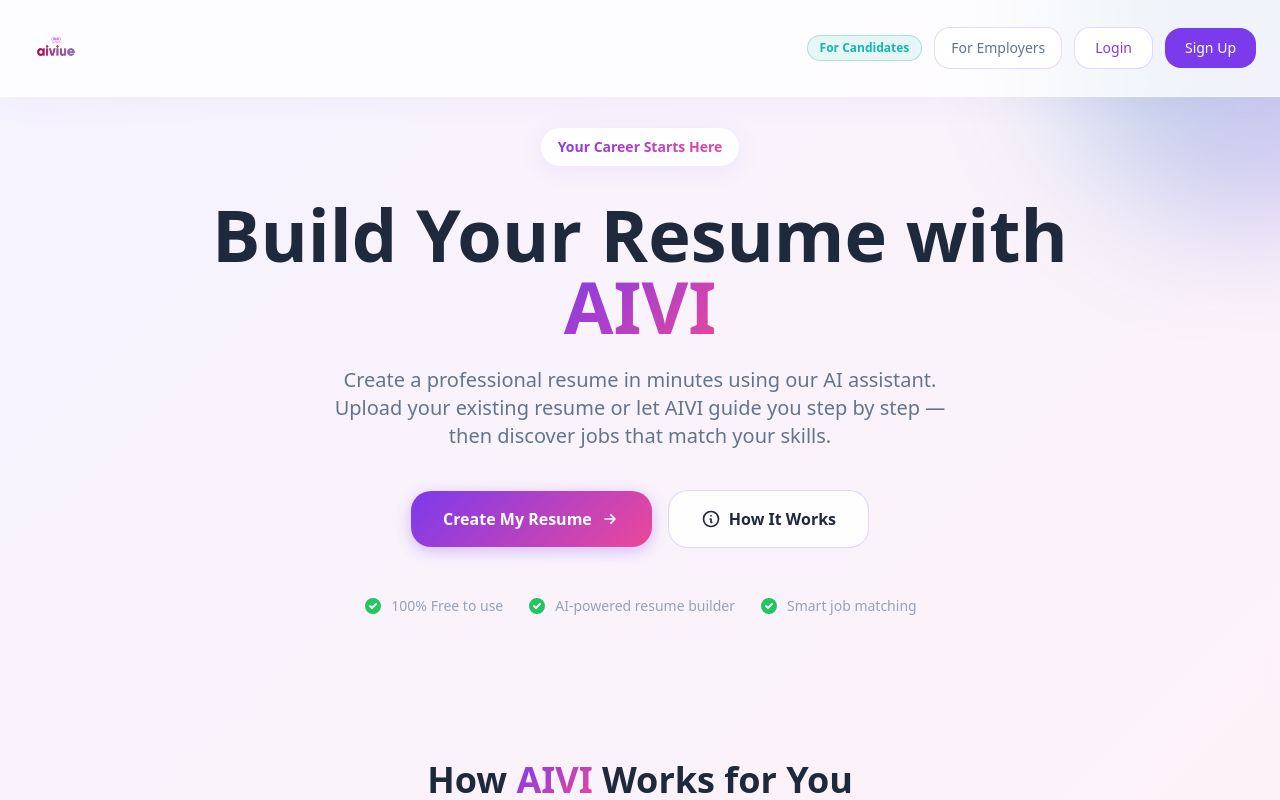
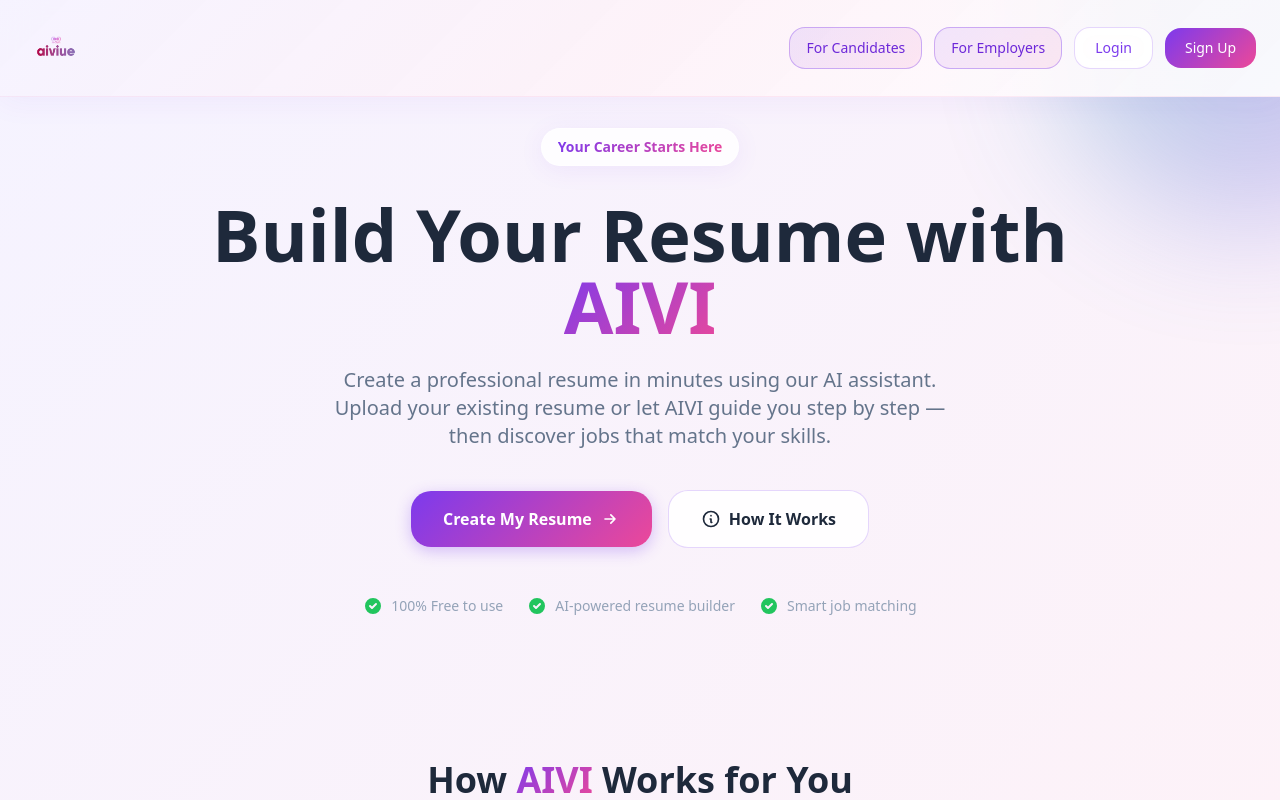
Before and after one commit to saathvik-cloud/Aiviue-platform, a Next.js app in the folder client/: page /candidate in a window 1280 px wide. Shown: the top 800 px of the page. Built offline with nearby package versions, Linux system fonts and the light colour scheme; no server answers.

Commit message:
made ui clean and robust

```diff
--- a/client/src/app/candidate/dashboard/complete-profile/page.tsx
+++ b/client/src/app/candidate/dashboard/complete-profile/page.tsx
@@ -9,8 +9,7 @@
  * updated via Profile in the header dropdown.
  */
 
-import { SelectDropdown } from '@/components';
-import type { SelectOption } from '@/components';
+import { ProfileStyleSelect } from '@/components/ui';
 import { ROUTES } from '@/constants';
 import { useJobCategories, useRolesByCategory } from '@/lib/hooks';
 import { createBasicProfile } from '@/services';
@@ -42,14 +41,16 @@ export default function CompleteProfilePage() {
     formData.preferred_job_category_id || undefined
   );
 
-  const categoryOptions: SelectOption[] = [
-    { value: '', label: 'Select a job category...' },
-    ...categories.map((c) => ({ value: c.id, label: c.name })),
-  ];
-  const roleOptions: SelectOption[] = [
-    { value: '', label: formData.preferred_job_category_id ? 'Select a role...' : 'Select category first...' },
-    ...roles.map((r) => ({ value: r.id, label: r.name })),
-  ];
+  const categoryOptions = categories.map((c) => ({
+    value: c.id,
+    label: c.name,
+    slug: c.slug,
+  }));
+  const roleOptions = roles.map((r) => ({
+    value: r.id,
+    label: r.name,
+    slug: r.slug,
+  }));
 
   // Pre-fill from sessionStorage (set by register page) or from candidate
   useEffect(() => {
@@ -209,31 +210,34 @@ export default function CompleteProfilePage() {
           </div>
 
           <div>
-            <label className="block text-sm font-medium mb-2" style={{ color: 'var(--neutral-dark)' }}>
-              Preferred Job Category <span className="text-red-500">*</span>
-            </label>
             {categoriesError && (
               <p className="text-sm mb-2" style={{ color: '#b91c1c' }}>
                 Could not load categories. Check that the backend is running and try again.
               </p>
             )}
-            <SelectDropdown
+            <ProfileStyleSelect
+              label="Preferred Job Category *"
               options={categoryOptions}
               value={formData.preferred_job_category_id}
               onChange={(v) => setFormData((prev) => ({ ...prev, preferred_job_category_id: v, preferred_job_role_id: '' }))}
               placeholder={categoriesLoading ? 'Loading...' : 'Select a job category'}
+              isLoading={categoriesLoading}
+              allowCustom
+              customPlaceholder="Or type your category"
             />
           </div>
 
           <div>
-            <label className="block text-sm font-medium mb-2" style={{ color: 'var(--neutral-dark)' }}>
-              Preferred Job Role <span className="text-red-500">*</span>
-            </label>
-            <SelectDropdown
+            <ProfileStyleSelect
+              label="Preferred Job Role *"
               options={roleOptions}
               value={formData.preferred_job_role_id}
               onChange={(v) => setFormData((prev) => ({ ...prev, preferred_job_role_id: v }))}
               placeholder={rolesLoading ? 'Loading...' : formData.preferred_job_category_id ? 'Select role' : 'Select category first'}
+              disabled={!formData.preferred_job_category_id}
+              isLoading={rolesLoading}
+              allowCustom
+              customPlaceholder="Or type your role (e.g. Backend Developer)"
             />
           </div>
 
--- a/client/src/app/candidate/page.tsx
+++ b/client/src/app/candidate/page.tsx
@@ -46,22 +46,17 @@ export default function CandidateLandingPage() {
 
             </div>
 
-            {/* Auth Buttons */}
+            {/* Auth Buttons: For Candidates & For Employers (same style, violet-pink gradient) then Login, Sign Up */}
             <div className="flex items-center gap-2 sm:gap-3">
-            <span
-                className="hidden sm:inline-flex items-center px-3 py-1 rounded-full text-xs font-semibold"
-                style={{
-                  background: 'rgba(20, 184, 166, 0.1)',
-                  color: 'var(--secondary-teal)',
-                  border: '1px solid rgba(20, 184, 166, 0.3)',
-                }}
+              <Link
+                href="/candidate"
+                className="nav-link-gradient px-3 sm:px-4 py-2 sm:py-2.5 text-sm font-medium rounded-xl transition-all hidden sm:inline-flex"
               >
                 For Candidates
-              </span>
+              </Link>
               <Link
                 href={ROUTES.HOME}
-                className="btn-glass px-3 sm:px-4 py-2 sm:py-2.5 text-sm font-medium rounded-xl transition-all hidden sm:inline-flex"
-                style={{ color: 'var(--neutral-gray)' }}
+                className="nav-link-gradient px-3 sm:px-4 py-2 sm:py-2.5 text-sm font-medium rounded-xl transition-all hidden sm:inline-flex"
               >
                 For Employers
               </Link>
@@ -75,7 +70,7 @@ export default function CandidateLandingPage() {
               <Link
                 href={ROUTES.CANDIDATE_REGISTER}
                 className="px-4 sm:px-5 py-2 sm:py-2.5 text-sm font-medium rounded-xl text-white transition-colors hover:opacity-90"
-                style={{ backgroundColor: 'var(--primary)' }}
+                style={{ background: 'linear-gradient(135deg, #7C3AED 0%, #EC4899 100%)' }}
               >
                 Sign Up
               </Link>
--- a/client/src/app/globals.css
+++ b/client/src/app/globals.css
@@ -188,11 +188,23 @@ select:focus {
 }
 
 .glass-navbar {
-  background: rgba(255, 255, 255, 0.75);
+  background: linear-gradient(135deg, rgba(245, 243, 255, 0.92) 0%, rgba(253, 242, 248, 0.9) 50%, rgba(255, 255, 255, 0.88) 100%);
   backdrop-filter: blur(20px);
   -webkit-backdrop-filter: blur(20px);
-  border-bottom: 1px solid rgba(255, 255, 255, 0.5);
-  box-shadow: 0 4px 30px rgba(124, 58, 237, 0.05);
+  border-bottom: 1px solid rgba(236, 72, 153, 0.08);
+  box-shadow: 0 4px 30px rgba(124, 58, 237, 0.06);
+}
+
+/* Navbar "For Candidates" / "For Employers" – same size & shape, violet-pink gradient */
+.nav-link-gradient {
+  background: linear-gradient(135deg, rgba(124, 58, 237, 0.1) 0%, rgba(236, 72, 153, 0.1) 100%);
+  border: 1px solid rgba(124, 58, 237, 0.35);
+  color: #6D28D9;
+}
+.nav-link-gradient:hover {
+  background: linear-gradient(135deg, rgba(124, 58, 237, 0.18) 0%, rgba(236, 72, 153, 0.18) 100%);
+  border-color: rgba(236, 72, 153, 0.4);
+  color: #5B21B6;
 }
 
 .glass-dropdown {
--- a/client/src/app/page.tsx
+++ b/client/src/app/page.tsx
@@ -41,18 +41,19 @@ export default function HomePage() {
               />
             </Link>
 
-            {/* Nav Buttons */}
+            {/* Nav Buttons – match candidate module: For Candidates, For Employers (violet-pink gradient), Login, Sign Up */}
             <div className="flex items-center gap-2 sm:gap-3">
               <Link
                 href={ROUTES.CANDIDATE_HOME}
-                className="px-4 sm:px-5 py-2 sm:py-2.5 text-sm font-medium rounded-xl transition-all border"
-                style={{
-                  color: 'var(--secondary-teal)',
-                  borderColor: 'rgba(20, 184, 166, 0.3)',
-                  background: 'rgba(20, 184, 166, 0.05)',
-                }}
+                className="nav-link-gradient px-3 sm:px-4 py-2 sm:py-2.5 text-sm font-medium rounded-xl transition-all hidden sm:inline-flex"
               >
-                <span className="hidden sm:inline">For </span>Candidates
+                For Candidates
+              </Link>
+              <Link
+                href={ROUTES.HOME}
+                className="nav-link-gradient px-3 sm:px-4 py-2 sm:py-2.5 text-sm font-medium rounded-xl transition-all hidden sm:inline-flex"
+              >
+                For Employers
               </Link>
               <Link
                 href={ROUTES.LOGIN}
@@ -64,7 +65,7 @@ export default function HomePage() {
               <Link
                 href={ROUTES.REGISTER}
                 className="px-4 sm:px-5 py-2 sm:py-2.5 text-sm font-medium rounded-xl text-white transition-colors hover:opacity-90"
-                style={{ backgroundColor: 'var(--primary)' }}
+                style={{ background: 'linear-gradient(135deg, #7C3AED 0%, #EC4899 100%)' }}
               >
                 Sign Up
               </Link>
--- a/client/src/components/ui/select-dropdown.tsx
+++ b/client/src/components/ui/select-dropdown.tsx
@@ -79,7 +79,7 @@ export function SelectDropdown({
         />
       </button>
 
-      {/* Dropdown Menu */}
+      {/* Dropdown Menu – scrollable when many options */}
       {isOpen && (
         <div
           className="absolute z-50 w-full mt-2 py-1 rounded-xl shadow-xl border overflow-hidden"
@@ -91,6 +91,7 @@ export function SelectDropdown({
             boxShadow: '0 10px 40px rgba(124, 58, 237, 0.15)',
           }}
         >
+          <div className="max-h-60 overflow-y-auto overflow-x-hidden py-1">
           {options.map((option) => {
             const isSelected = option.value === value;
             return (
@@ -125,6 +126,7 @@ export function SelectDropdown({
               </button>
             );
           })}
+          </div>
         </div>
       )}
     </div>
```
Also changed, not shown: client/src/app/candidate/register/page.tsx (+21 -27 lines).
